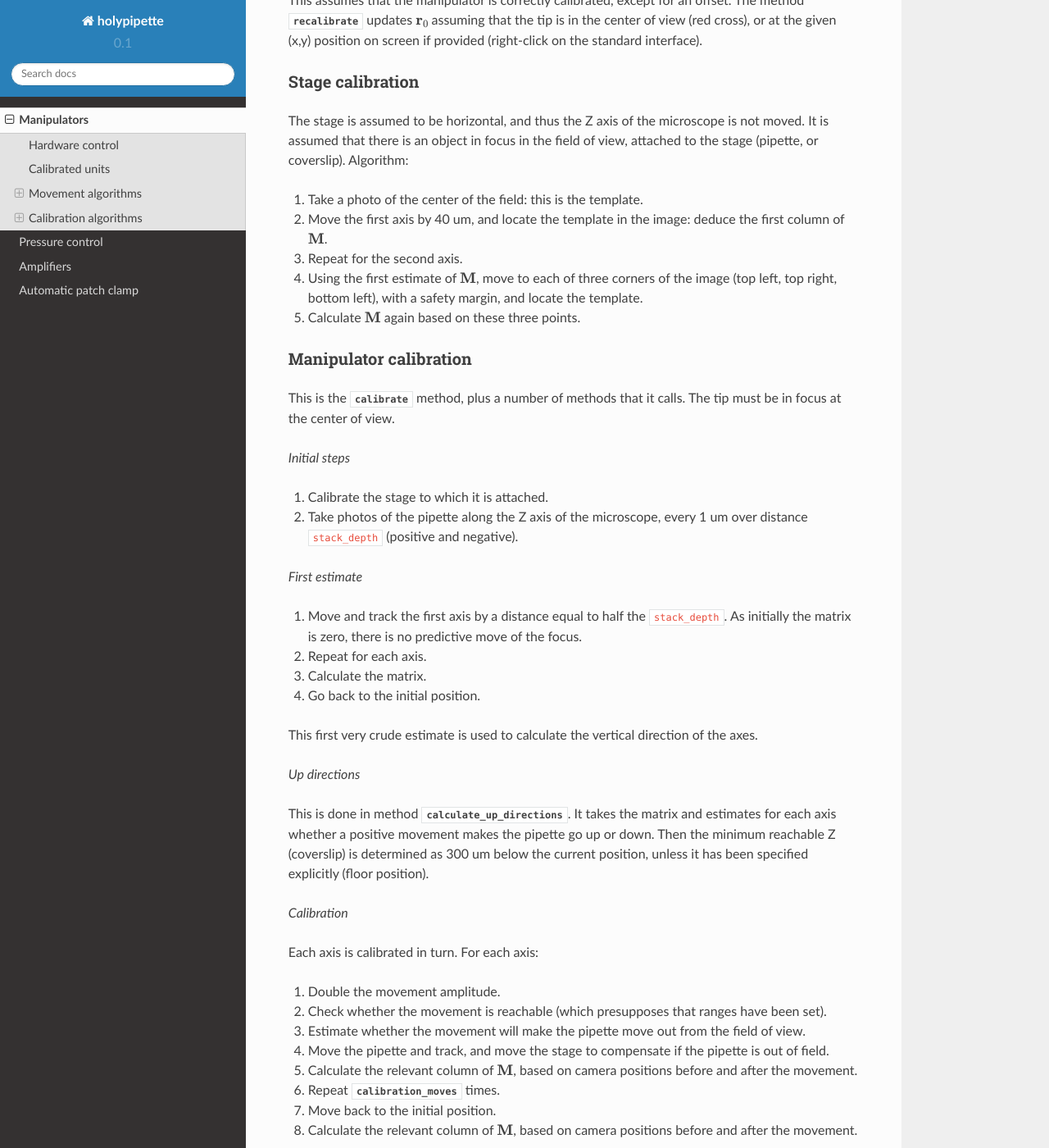
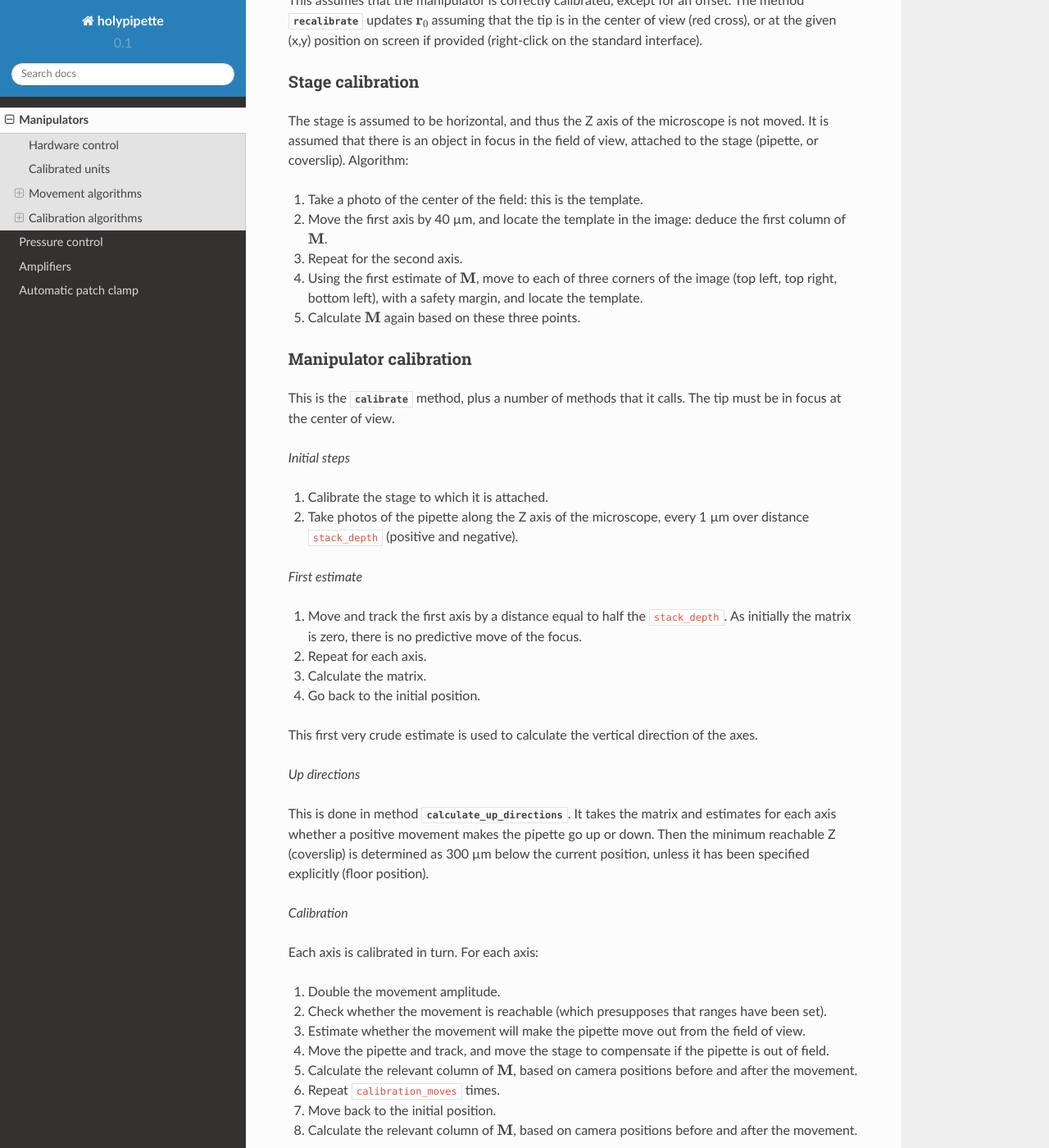
Before and after one commit to romainbrette/holypipette, a Sphinx documentation site: the page built from docs/manipulator.rst, in a window 1280 px wide and 1400 px high, scrolled down 2921 px. Shown: the whole window at 82% size. Built offline with Sphinx 7.4.7 and the Read the Docs theme 2.0.0, drawn with Linux system fonts in a browser that asks for light colours; formulas are drawn with MathJax 3; pages that are not in the unit, such as notebooks, are missing from menus; some of the changed text lies outside the part shown.

Commit message:
Docs: Various minor formatting issues

```diff
--- a/docs/autopatch.rst
+++ b/docs/autopatch.rst
@@ -24,7 +24,7 @@
 3. Do pipette offset (V=0) and wait for 4 s.
 4. Measure resistance R, stop if not within specified bounds.
 5. Do pipette offset and wait for 2 s.
-6. Move down by 1 um and wait for 1 s (maximum total movement ``max_distance``).
+6. Move down by 1 µm and wait for 1 s (maximum total movement ``max_distance``).
 7. Measure R. Unless R has increased by ``1+cell_R_increase``, repeat (7).
 
 Sealing:
--- a/docs/manipulator.rst
+++ b/docs/manipulator.rst
@@ -12,7 +12,7 @@
     controller = LuigsNeumann_SM10()
     stage = ManipulatorUnit(controller, [7, 8])
 
-A `.ManipulatorUnit` can be moved with relative or absolute displacements expressed in um.
+A `.ManipulatorUnit` can be moved with relative or absolute displacements expressed in µm.
 
 Calibrated units
 ----------------
@@ -71,8 +71,8 @@
 the trajectory does not necessarily remain in that plane for reasons explained above; thus the
 ``safe`` option is also used.
 
-If the `recalibrate`` option is ``True`` and the movement is at least 500 um, then the program tries to fix
-errors in calibration before the target. To this end, the manipulator stops 50 um before the target,
+If the ``recalibrate`` option is ``True`` and the movement is at least 500 µm, then the program tries to fix
+errors in calibration before the target. To this end, the manipulator stops 50 µm before the target,
 then focus on the tip, automatically recalibrate (see below), then move the focus back, and finish the movement.
 
 Moving a new pipette in the field
@@ -85,7 +85,7 @@
    which is the center of the microscope view.
 2. Take 10 photos at 10 Hz.
 3. Calculate the mean standard deviation of the images (more or less the contrast).
-4. Move the pipette down by 100 um along the axis.
+4. Move the pipette down by 100 µm along the axis.
 5. If the standard deviation of the image differs by at least 20% from the mean calculated previously, stop.
 6. Otherwise, go to 4; stop at 5 mm.
 
@@ -128,7 +128,7 @@
 (pipette, or coverslip). Algorithm:
 
 1. Take a photo of the center of the field: this is the template.
-2. Move the first axis by 40 um, and locate the template in the image: deduce
+2. Move the first axis by 40 µm, and locate the template in the image: deduce
    the first column of :math:`{\bf M}`.
 3. Repeat for the second axis.
 4. Using the first estimate of :math:`{\bf M}`, move to each of three corners of the image
@@ -143,7 +143,7 @@
 *Initial steps*
 
 1. Calibrate the stage to which it is attached.
-2. Take photos of the pipette along the Z axis of the microscope, every 1 um over
+2. Take photos of the pipette along the Z axis of the microscope, every 1 µm over
    distance ``stack_depth`` (positive and negative).
 
 *First estimate*
@@ -160,7 +160,7 @@
 
 This is done in method `~.CalibratedUnit.calculate_up_directions`. It takes the matrix and estimates
 for each axis whether a positive movement makes the pipette go up or down.
-Then the minimum reachable Z (coverslip) is determined as 300 um below the current position,
+Then the minimum reachable Z (coverslip) is determined as 300 µm below the current position,
 unless it has been specified explicitly (floor position).
 
 *Calibration*
@@ -173,7 +173,7 @@
 4. Move the pipette and track, and move the stage to compensate if the pipette is out of field.
 5. Calculate the relevant column of :math:`{\bf M}`, based on camera positions before and after
    the movement.
-6. Repeat `calibration_moves` times.
+6. Repeat ``calibration_moves`` times.
 7. Move back to the initial position.
 8. Calculate the relevant column of :math:`{\bf M}`, based on camera positions before and after
    the movement.
@@ -189,6 +189,6 @@
 Automatic recalibration
 ^^^^^^^^^^^^^^^^^^^^^^^
 
-1. Locate the pipette over a depth of +-25 um, using templates and movements of microscope Z.
+1. Locate the pipette over a depth of +-25 µm, using templates and movements of microscope Z.
 2. Update the offset :math:`{\bf r_0}` (recalibration).
 3. With option ``center``, move the stage and focus so that the pipette tip is centered.
```
Also changed, not shown: other parts of docs/manipulator.rst (+1 -1 lines), 4 other files.
